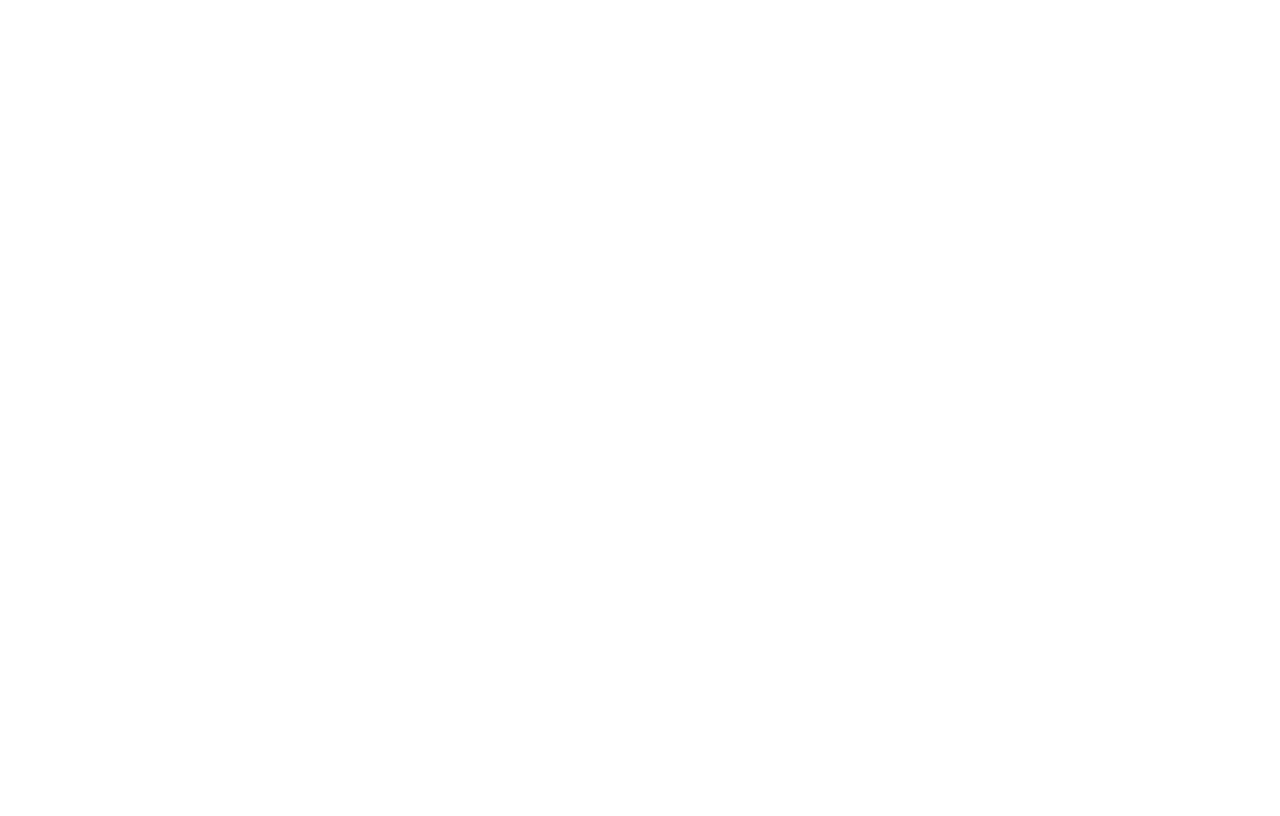
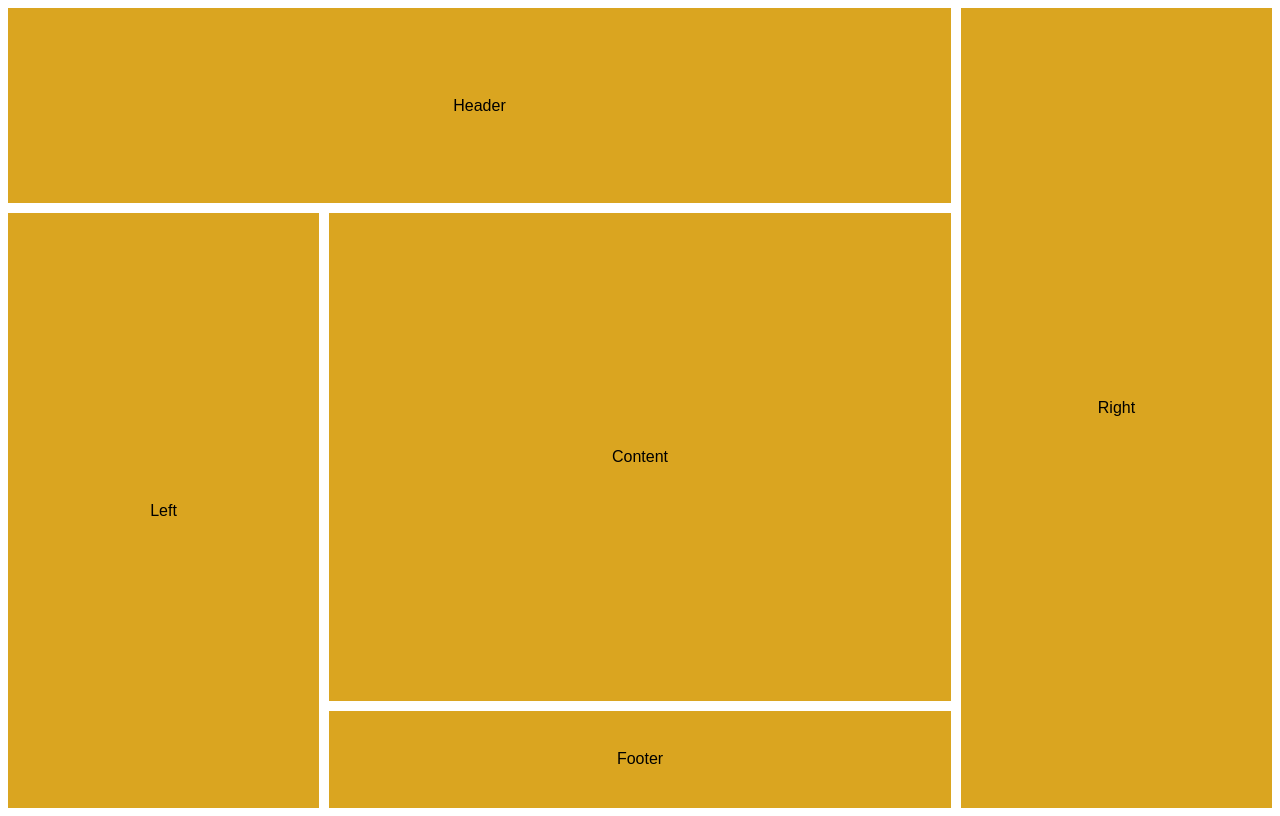
Before and after one commit to FranciscoJavierMartin/CSS-Grid-course, a Nuxt app: page /07-grid-template-areas in a window 1280 px wide. Before the commit this address had no page. Built offline with nearby package versions, Linux system fonts and the light colour scheme.

Commit message:
lesson 7

```diff
--- /dev/null
+++ b/pages/07-grid-template-areas.vue
@@ -0,0 +1,62 @@
+<template>
+  <main>
+    <header>Header</header>
+    <aside>Left</aside>
+    <article>Content</article>
+    <aside>Right</aside>
+    <footer>Footer</footer>
+  </main>
+</template>
+
+<style>
+main {
+  display: grid;
+  height: 100vh;
+  grid-gap: 10px;
+  font-family: sans-serif;
+  grid-template-areas:
+    "header"
+    "content"
+    "left"
+    "right"
+    "footer";
+}
+
+main > * {
+  background-color: goldenrod;
+  display: flex;
+  justify-content: center;
+  align-items: center;
+}
+
+@media (min-width: 500px) {
+  main {
+    grid-template-areas:
+      "header header right"
+      "left content right"
+      "left footer right";
+    grid-template-columns: 1fr 2fr 1fr;
+    grid-template-rows: 2fr 5fr 1fr;
+  }
+}
+
+header {
+  grid-area: header;
+}
+
+aside:first-of-type {
+  grid-area: left;
+}
+
+article {
+  grid-area: content;
+}
+
+aside:last-of-type {
+  grid-area: right;
+}
+
+footer {
+  grid-area: footer;
+}
+</style>
```
